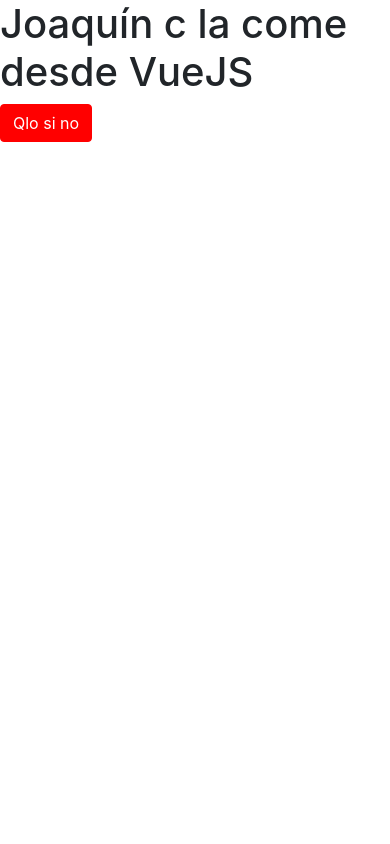
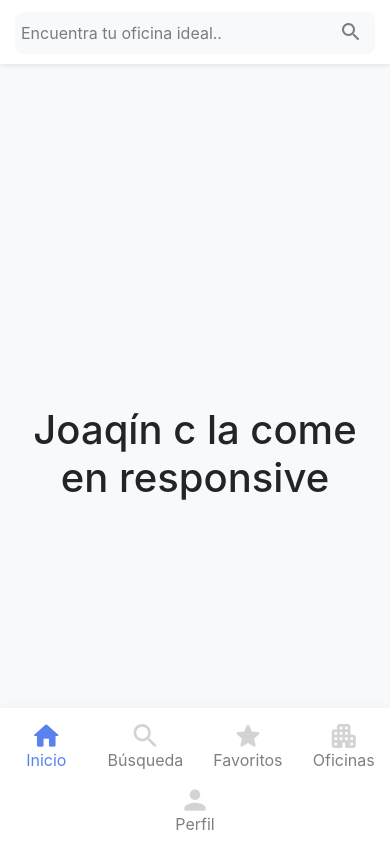
Before and after one commit to manuelgm0518/coprotel, a Vue app: page / in a window 390 px wide. Built offline with nearby package versions, Linux system fonts and the light colour scheme.

Commit message:
Responsive NavBar

```diff
--- a/public/index.html
+++ b/public/index.html
@@ -5,6 +5,8 @@
     <meta http-equiv="X-UA-Compatible" content="IE=edge">
     <meta name="viewport" content="width=device-width,initial-scale=1.0">
     <link rel="icon" href="<%= BASE_URL %>favicon.ico">
+    <link href="https://fonts.googleapis.com/css?family=Material+Icons|Material+Icons+Outlined|Material+Icons+Two+Tone|Material+Icons+Round|Material+Icons+Sharp" rel="stylesheet">
+
     <title><%= htmlWebpackPlugin.options.title %></title>
   </head>
   <body>
--- /dev/null
+++ b/src/components/NavigationBar.vue
@@ -0,0 +1,118 @@
+<template>
+	<div>
+
+		<b-container fluid class="bg-white fixed-top px-lg-5 shadow-sm">
+			<b-row style="height:4rem">
+				<b-col class="d-none d-lg-block">
+					<a class="text-primary logo">Coprotel</a>
+				</b-col>
+				<b-col cols="12" lg="6" class="px-lg-5">
+					<div class="position-relative" style="padding-top:0.75rem">
+						<button class="border-0 rounded search-btn" @focus="showFilter=true" @blur="showFilter=false">
+							<div style="height:2.5rem; line-height:2.5rem" class="text-black-50">Encuentra tu oficina ideal..</div>
+							<div v-if="showFilter">
+								<div class="dropdown-divider"></div>
+								<div class="p-3">
+									aquí van filtros
+									<div class="text-right">
+										<b-button variant="primary">Buscar</b-button>
+									</div>
+								</div>
+							</div>
+						</button>
+						<span
+							class="material-icons-round text-black-50 position-absolute"
+							style="right:0.75rem; top:1.25rem;"
+						>search</span>
+					</div>
+				</b-col>
+				<b-col class="text-right d-none d-lg-block">
+					<b-link class="material-icons-round nav-icon active">home</b-link>
+					<b-link class="material-icons-round nav-icon">search</b-link>
+					<b-link class="material-icons-round nav-icon">star</b-link>
+					<b-link class="material-icons-round nav-icon">apartment</b-link>
+					<b-link class="material-icons-round nav-icon">person</b-link>
+				</b-col>
+			</b-row>
+		</b-container>
+
+    <b-container fluid class="bg-white shadow pb-2 d-block d-lg-none" style="position:absolute; bottom:0; left:0">
+      <b-row>
+        <b-col class="text-center">
+          <b-link class="material-icons-round nav-icon active pb-2">home</b-link><br>
+          <span class="text-primary">Inicio</span>
+        </b-col>
+        <b-col class="text-center">
+          <b-link class="material-icons-round nav-icon pb-2">search</b-link><br>
+          <span class="text-black-50">Búsqueda</span>
+        </b-col>
+        <b-col class="text-center">
+          <b-link class="material-icons-round nav-icon pb-2">star</b-link><br>
+          <span class="text-black-50">Favoritos</span>
+        </b-col>
+        <b-col class="text-center">
+          <b-link class="material-icons-round nav-icon pb-2">apartment</b-link><br>
+          <span class="text-black-50">Oficinas</span>
+        </b-col>
+        <b-col class="text-center">
+          <b-link class="material-icons-round nav-icon pb-2">person</b-link><br>
+          <span class="text-black-50">Perfil</span>
+        </b-col>
+      </b-row>
+
+    </b-container>
+
+
+	</div>
+</template>
+
+<script>
+export default {
+	data: () => ({
+		showFilter: false
+	})
+};
+</script>
+
+<style>
+.search-btn {
+	width: 100%;
+	height: auto;
+	min-height: 2.5rem;
+	text-align: left;
+	background-color: #f8f9fa;
+	transition: min-height 0.9s ease-in-out;
+}
+.search-btn:focus {
+	outline: none;
+	position: absolute;
+	box-shadow: 0 0.5rem 1rem rgba(0, 0, 0, 0.15) !important;
+}
+.search-btn:hover {
+	box-shadow: 0 0.125rem 0.25rem rgba(0, 0, 0, 0.075);
+}
+
+.logo {
+	font-weight: bold;
+	font-size: 2.5rem;
+	vertical-align: text-bottom;
+}
+
+.nav-icon {
+	font-size: 2rem;
+	position: relative;
+	top: 50%;
+	color: lightgray !important;
+	transform: translateY(-50%);
+  margin: 0 0.25rem;
+  text-decoration: none !important;
+}
+
+.nav-icon.active {
+	color: #5982ef !important;
+}
+
+.expand {
+	height: 50vh;
+}
+</style>
--- a/src/plugins/custom-bootstrap.scss
+++ b/src/plugins/custom-bootstrap.scss
@@ -1,5 +1,14 @@
 
-$blue: red;
+$blue: #5982ef;
+$border-radius:               0.5rem !default;
+$border-radius-lg:            0.6rem !default;
+$border-radius-sm:            .4rem !default;
+
+.vertical-middle {
+	position: relative;
+	top: 50%;
+	transform: translateY(-50%);
+}
 
 @import '~bootstrap/scss/bootstrap.scss';
 @import '~bootstrap-vue/src/index.scss';
--- a/src/plugins/vue-router.js
+++ b/src/plugins/vue-router.js
@@ -11,11 +11,6 @@
       path: '/',
       name: 'Home',
       component: () => import('../views/Home.vue')
-    },
-    {
-      path: '/LogIn',
-      name:'LogIn',
-      component: () => import('../views/LogIn.vue')
     }
   ]
 })
--- a/src/plugins/vuex-store.js
+++ b/src/plugins/vuex-store.js
@@ -5,7 +5,6 @@
 
 export default new Vuex.Store({
   state: {
-    serverPath:'http://localhost:3000'
   },
   mutations: {
   },
--- a/src/views/Home.vue
+++ b/src/views/Home.vue
@@ -1,17 +1,20 @@
 <template>
-  <div>
-    <h1>Joaquín c la come desde VueJS</h1>
-    <b-button variant="primary">
-      Qlo si no
-    </b-button>
-  </div>
+  <b-container fluid class="bg-light vh-100" style="padding-top:4rem">
+    <NavigationBar/>
+    <div class="vertical-middle text-center d-block d-lg-none">
+      <h1>
+        Joaqín c la come en responsive
+      </h1>
+    </div>
+  </b-container>
 </template>
 
 <script>
+import NavigationBar from '../components/NavigationBar'
 export default {
   name: 'Home',
   components: {
-
+    NavigationBar
   }
 }
 </script>
```
